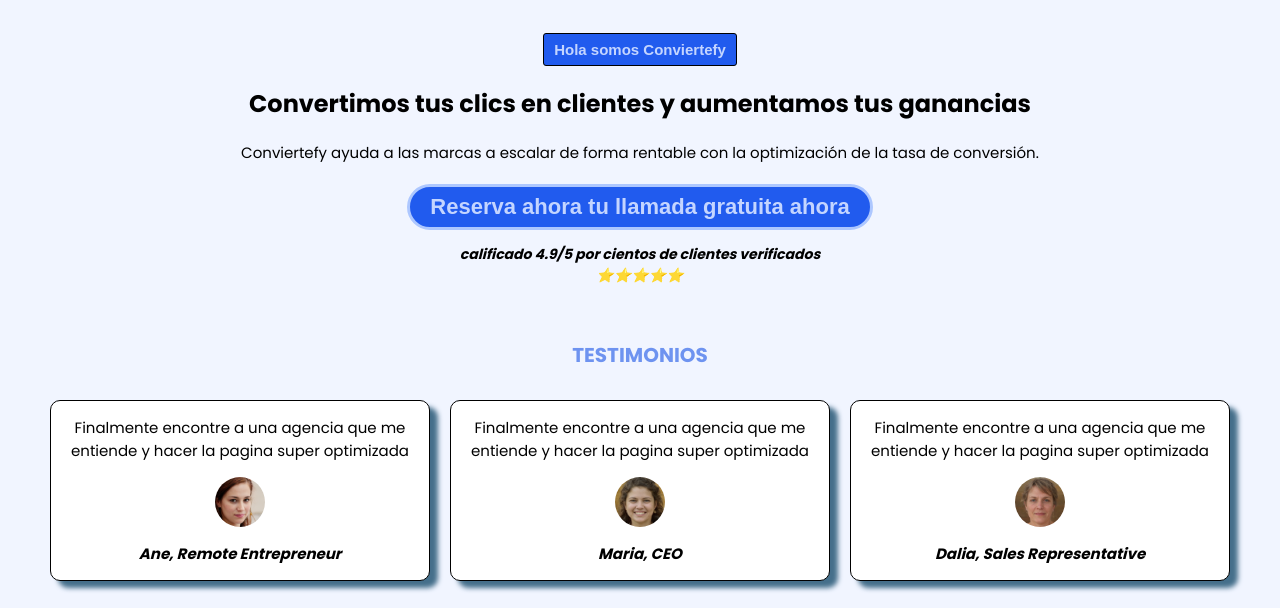
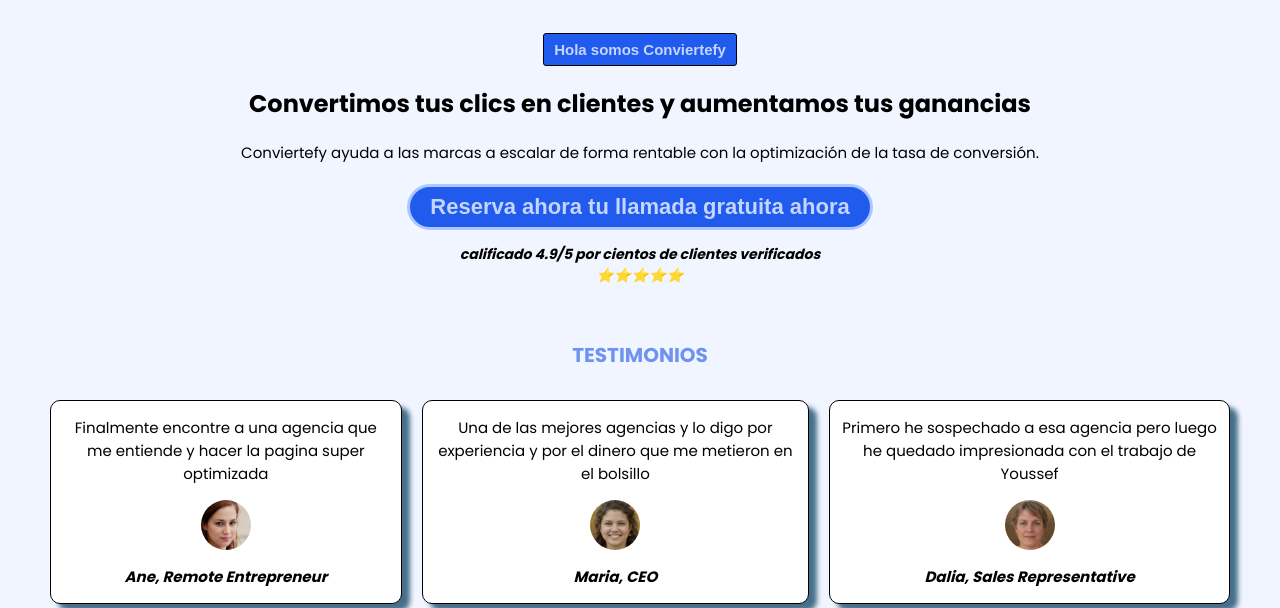
Before and after one commit to CompetitionHumiliator/PruebaTecnica, a plain HTML site: page index.html in a window 1280 px wide. Shown: the part 112-720 px from the top of the page. Drawn offline with Linux system fonts and the light colour scheme.

Commit message:
again v2 testimonios

```diff
--- a/index.html
+++ b/index.html
@@ -58,14 +58,14 @@
                 </div >
 
                 <div class="testi2">
-                    <p>Finalmente encontre a una agencia que me entiende y hacer la pagina super optimizada</p>
+                    <p>Una de las mejores agencias y lo digo por experiencia y por el dinero que me metieron en el bolsillo</p>
                     <img src="assets/testi2.jpeg" alt="testimonio del cliente 912">
                     <p style="font-weight: bold; font-style: italic;">Maria, CEO</p>
                 </div>
 
 
                 <div class="testi3">
-                    <p>Finalmente encontre a una agencia que me entiende y hacer la pagina super optimizada</p>
+                    <p>Primero he sospechado a esa agencia  pero luego he quedado impresionada con el trabajo de Youssef</p>
                     <img src="assets/testi3.jpeg" alt="testimonio del cliente 917">
                     <p style="font-weight: bold; font-style: italic;">Dalia, Sales Representative</p>
                 </div>
```
